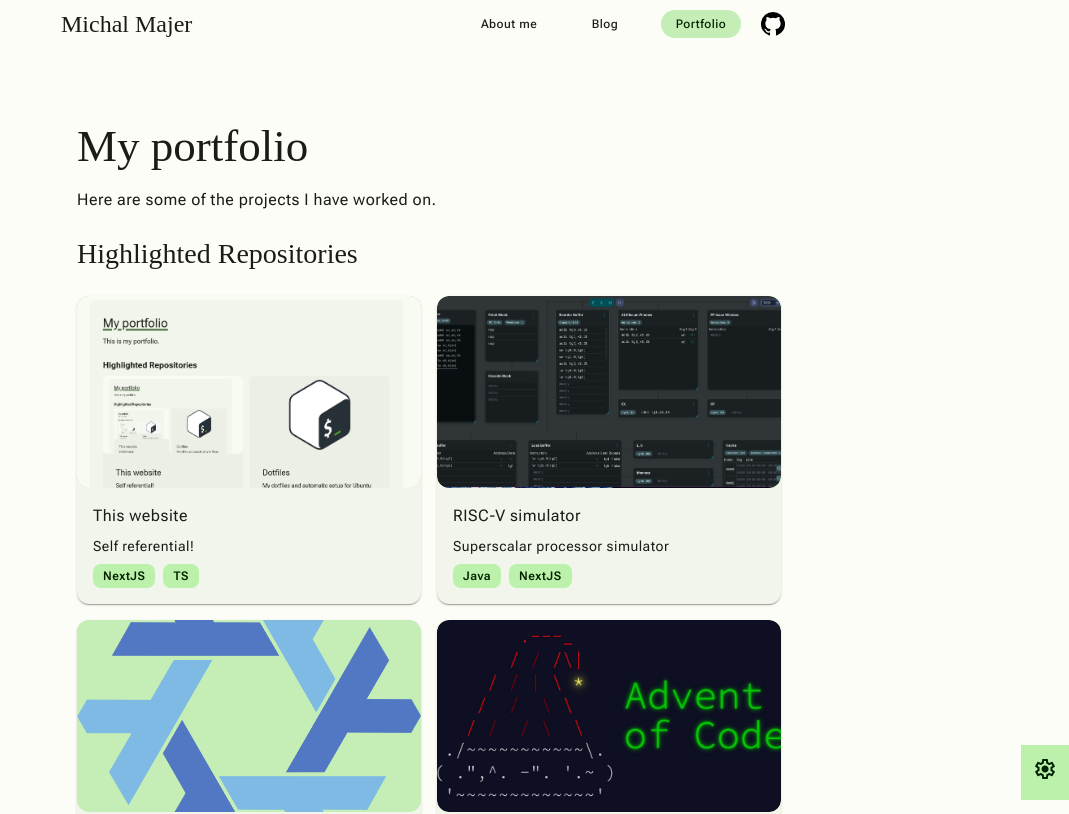
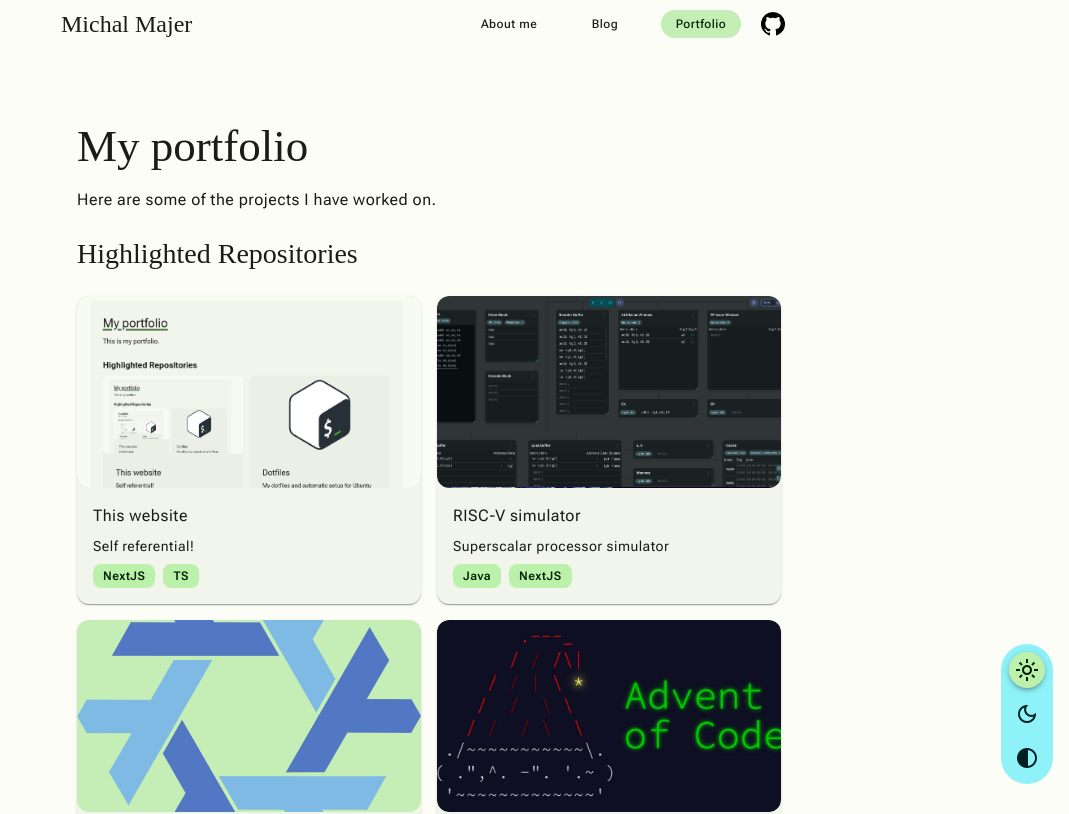
Before and after one commit to Sekky61/personal_website, a Next.js app in the folder web/: page /portfolio in a window 1280 px wide. Shown: the top 814 px of the page, without its empty margins (211-1280 px from the left). Built offline with nearby package versions, Linux system fonts and the light colour scheme; a web font is replaced by a local one.

Commit message:
Adds color mode toggle to the corner of the screeen

```diff
--- a/web/app/layout.tsx
+++ b/web/app/layout.tsx
@@ -31,7 +31,7 @@ export const metadata: Metadata = {
   },
 };
 
-const used_icons = ["check", "close", "dark_mode", "content_copy", "light_mode", "menu", "settings"];
+const used_icons = ["check", "close", "contrast", "dark_mode", "content_copy", "light_mode", "menu", "settings"];
 
 const googleSymbolsParams = () => {
   used_icons.sort();
@@ -60,7 +60,7 @@ export default function RootLayout({
             </div>
             <Footer />
           </div>
-          <ToolMenu className="hidden md:block fixed bottom-0 right-0" />
+          <ToolMenu className="hidden md:block fixed bottom-0 right-0 m-4" />
         </ThemeProvider>
       </body>
     </html>
--- a/web/common/components/ToolMenu.tsx
+++ b/web/common/components/ToolMenu.tsx
@@ -8,21 +8,24 @@ interface MenuProps {
   className?: string;
 }
 
+const theme_icons = {
+  light: "light_mode",
+  dark: "dark_mode",
+  system: "contrast",
+} as Partial<Record<string, string>>;
+const default_theme_icon = "question_mark";
+
 export const ToolMenu: React.FC<MenuProps> = ({ className }) => {
   const { themes, resolvedTheme, setTheme } = useTheme();
 
   return (
-    <div className={cn(className)}>
-      <button
-        type="button"
-        id="menu-toggle"
-        className="primary-container p-3 aspect-square"
-      >
-        <span className="material-symbols-outlined">settings</span>
-      </button>
-      <ul className="menu-options">
+    <div className={className}>
+      <div className="tertiary-container rounded-full p-2 flex flex-col gap-2">
         {themes.map((theme) => (
-          <li key={theme}>
+          <div
+            key={theme}
+            className="flex justify-center items-center rounded-full aspect-square w-9 has-checked:primary-container has-checked:elevation-2"
+          >
             <input
               type="radio"
               id={theme}
@@ -30,11 +33,26 @@ export const ToolMenu: React.FC<MenuProps> = ({ className }) => {
               value={theme}
               checked={resolvedTheme === theme}
               onChange={() => setTheme(theme)}
+              hidden
             />
-            <label htmlFor={theme}>{theme}</label>
-          </li>
+            <label htmlFor={theme} className="w-full h-full">
+              <ToolMenuButton icon={theme_icons[theme] ?? default_theme_icon} />
+            </label>
+          </div>
         ))}
-      </ul>
+      </div>
     </div>
   );
 };
+
+interface ButtonProps {
+  icon: string;
+}
+
+const ToolMenuButton: React.FC<ButtonProps> = ({ icon }) => {
+  return (
+    <div id="menu-toggle" className="cursor-pointer hover:elevation-1 w-full h-full rounded-full flex justify-center items-center">
+      <span className="material-symbols-outlined">{icon}</span>
+    </div>
+  );
+};
```
Also changed, not shown: 1 other file (tests, documents, lock files or other folders).
